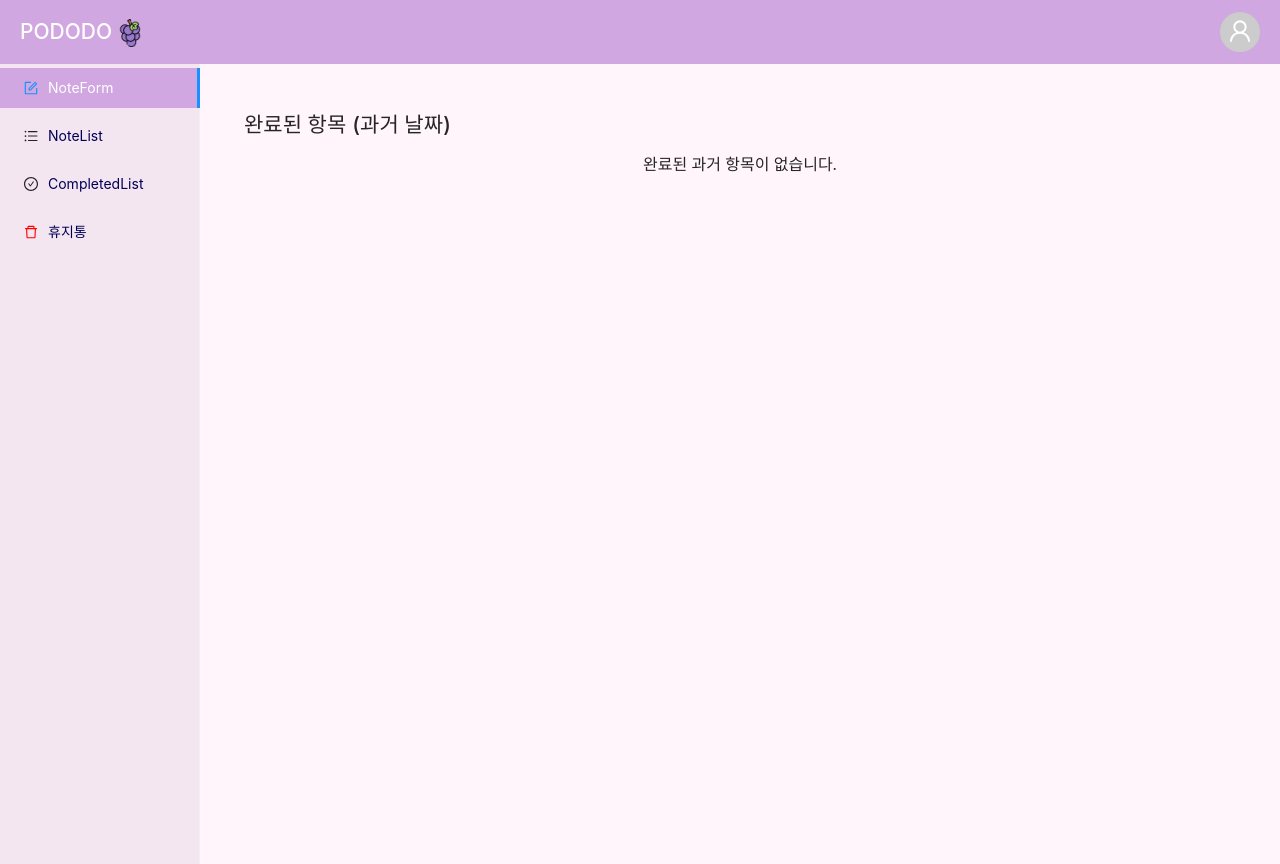
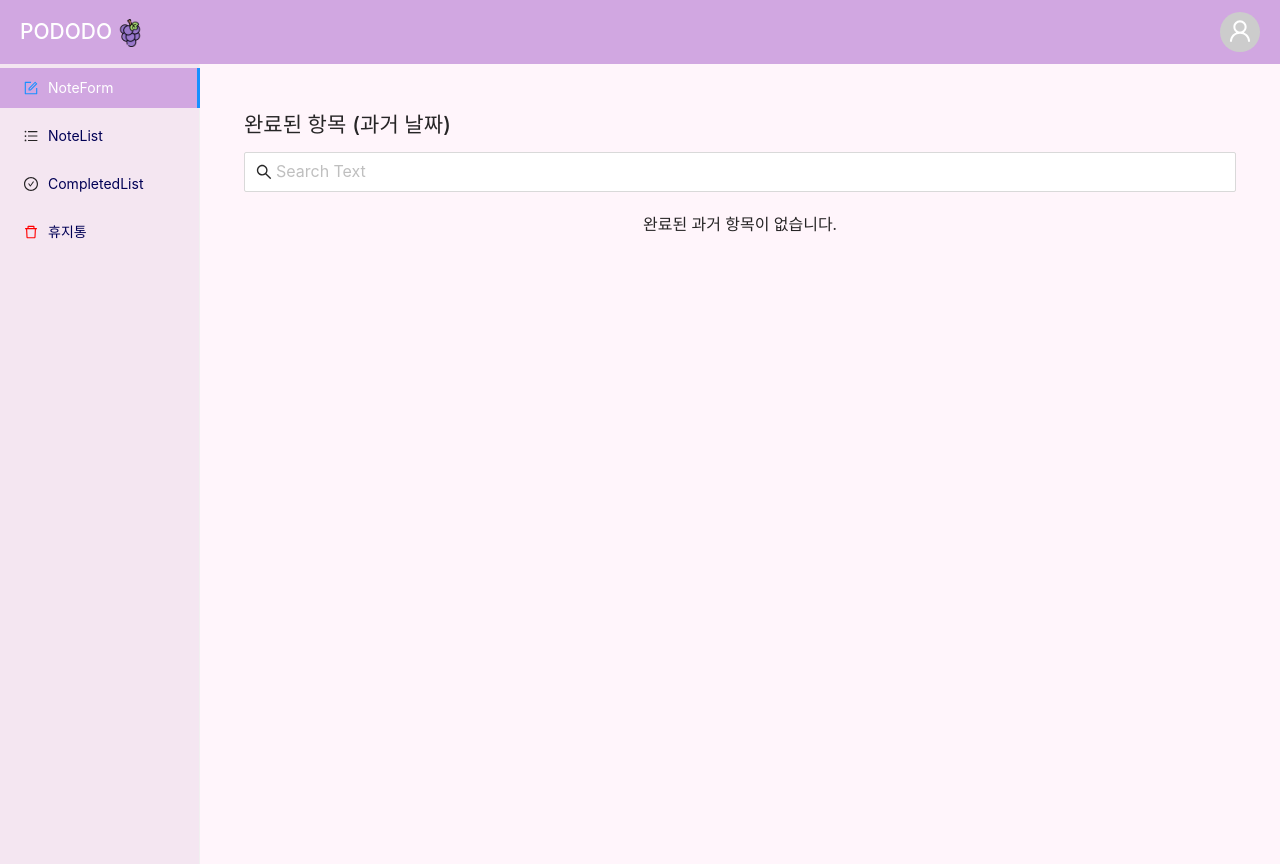
Before and after one commit to project-pododo/pododo-client, a React (Create React App) app: page /completed in a window 1280 px wide. Built offline with nearby package versions, Linux system fonts and the light colour scheme.

Commit message:
서치바 추가 및 datepicker 수정

```diff
--- a/src/App.js
+++ b/src/App.js
@@ -1,6 +1,6 @@
 import "./App.css";
 import { BrowserRouter, Route, Routes, Link } from "react-router-dom";
-import { Layout, Menu, Avatar } from "antd";
+import { Layout, Menu, Avatar, Badge } from "antd";
 import {
   FormOutlined,
   UnorderedListOutlined,
@@ -13,6 +13,7 @@ import NoteForm from "./component/NoteForm";
 import NoteList from "./component/NoteList";
 import RubbishList from "./component/RubbishList";
 import CompletedList from "./component/CompletedList";
+import dayjs from "dayjs";
 
 const { Content, Sider, Header } = Layout;
 
@@ -20,6 +21,7 @@ function App() {
   const [notes, setNotes] = useState([]);
   const [rubbish, setRubbish] = useState([]);
   const [selectedKey, setSelectedKey] = useState("1");
+  const [isOverdueCount, setIsOverdueCount] = useState(0);
 
   const handleUpdateNote = (id, updateNote) => {
     setNotes((prevNotes) =>
@@ -51,6 +53,13 @@ function App() {
     }
   };
 
+  const handleOverdueChange = () => {
+    const overdueCount = notes.filter(
+      (note) => note.dateRange && dayjs().isAfter(dayjs(note.dateRange[1]))
+    ).length;
+    setIsOverdueCount(overdueCount);
+  };
+
   return (
     <BrowserRouter>
       <Layout style={{ minHeight: "100vh" }}>
@@ -72,7 +81,9 @@ function App() {
             />
           </h1>{" "}
           <div style={{ display: "flex", alignItems: "center", gap: "10px" }}>
-            <Avatar size="large" icon={<UserOutlined />} />{" "}
+            <Badge count={isOverdueCount} offset={[10, 0]}>
+              <Avatar size="large" icon={<UserOutlined />} />{" "}
+            </Badge>
           </div>
         </Header>
         <Layout style={{}}>
@@ -179,13 +190,18 @@ function App() {
                       notes={notes}
                       onDelete={handleDelete}
                       onUpdate={handleUpdateNote}
+                      onOverdueChange={handleOverdueChange}
                     />
                   }
                 />
                 <Route
                   path="/completed"
                   element={
-                    <CompletedList notes={notes} onDelete={handleDelete} />
+                    <CompletedList
+                      notes={notes}
+                      onDelete={handleDelete}
+                      onOverdueChange={handleOverdueChange}
+                    />
                   }
                 />
                 <Route
--- a/src/component/CompletedList.js
+++ b/src/component/CompletedList.js
@@ -1,19 +1,34 @@
-import React from "react";
-import { Collapse, Button, Dropdown, Menu } from "antd";
-import { MoreOutlined } from "@ant-design/icons";
+import React, { useState } from "react";
+import { Collapse, Button, Dropdown, Menu, Input } from "antd";
+import { MoreOutlined, SearchOutlined } from "@ant-design/icons";
 import dayjs from "dayjs";
 
 const { Panel } = Collapse;
 
 function CompletedList({ notes, onDelete }) {
+  const [searchText, setSearchText] = useState("");
+
   // 현재 날짜보다 이전에 등록된 완료된 항목 필터링
   const pastCompletedNotes = notes.filter(
-    (note) => note.isCompleted && dayjs(note.dateRange[1]).isBefore(dayjs())
+    (note) =>
+      note.isCompleted &&
+      dayjs(note.dateRange[1]).isBefore(dayjs()) &&
+      note.title.toLowerCase().includes(searchText.toLowerCase())
   );
 
   return (
     <div style={{ padding: 20, margin: "0 auto" }}>
       <h2>완료된 항목 (과거 날짜)</h2>
+      <Input
+        placeholder="Search Text"
+        prefix={<SearchOutlined />}
+        allowClear
+        enterButton="Search"
+        size="large"
+        value={searchText}
+        onChange={(e) => setSearchText(e.target.value)}
+        style={{ marginBottom: 20 }}
+      />
       {pastCompletedNotes.length > 0 ? (
         <Collapse accordion>
           {pastCompletedNotes.map((note) => {
--- a/src/component/NoteCard.js
+++ b/src/component/NoteCard.js
@@ -1,4 +1,4 @@
-import React, { useState } from "react";
+import React, { useState, useEffect } from "react";
 import { Collapse, Button, Input, Switch, Dropdown, Menu } from "antd";
 import { MoreOutlined } from "@ant-design/icons";
 import dayjs from "dayjs";
@@ -6,7 +6,7 @@ import "../css/CustomStyle.css";
 
 const { Panel } = Collapse;
 
-function NoteCard({ note, onDelete, onUpdate }) {
+function NoteCard({ note, onDelete, onUpdate, onOverdueChange }) {
   const [title, setTitle] = useState(note.title);
   const [content, setContent] = useState(note.content);
   const [isEditingTitle, setIsEditingTitle] = useState(false);
@@ -14,7 +14,16 @@ function NoteCard({ note, onDelete, onUpdate }) {
 
   const handleTitleChange = (e) => setTitle(e.target.value);
   const handleContentChange = (e) => setContent(e.target.value);
+
   const isOverdue = note.dateRange && dayjs().isAfter(dayjs(note.dateRange[1]));
+  const isCompletedAndExpired =
+    note.isCompleted &&
+    note.dateRange &&
+    dayjs().diff(dayjs(note.dateRange[1]), "day") >= 1;
+
+  useEffect(() => {
+    onOverdueChange(); // 개별 ID나 상태 전달이 아닌, 전체 개수를 계산하게 호출
+  }, [isOverdue, note.id, onOverdueChange]);
 
   const saveTitle = () => {
     setIsEditingTitle(false);
@@ -39,7 +48,7 @@ function NoteCard({ note, onDelete, onUpdate }) {
     </Menu>
   );
 
-  if (!note) {
+  if (!note || isCompletedAndExpired) {
     return <div style={{ fontSize: 24 }}>No note available</div>;
   }
 
--- a/src/component/NoteForm.js
+++ b/src/component/NoteForm.js
@@ -60,7 +60,8 @@ function NoteForm({ onAdd }) {
           style={{ flex: 1, borderColor: "#6A0DAD" }}
         />
         <RangePicker
-          showTime
+          showTime={{ format: "HH:mm" }}
+          format="YYYY-MM-DD HH:mm"
           value={dateRange}
           onChange={(dates) =>
             setDateRange(dates || [defaultStart, defaultEnd])
--- a/src/component/NoteList.js
+++ b/src/component/NoteList.js
@@ -1,10 +1,14 @@
 import React from "react";
 import { BackTop } from "antd";
 import NoteCard from "./NoteCard";
+import dayjs from "dayjs";
 
-function NoteList({ notes, onDelete, onUpdate }) {
+function NoteList({ notes, onDelete, onUpdate, onOverdueChange }) {
   const pendingNotes = notes.filter((note) => !note.isCompleted);
-  const completedNotes = notes.filter((note) => note.isCompleted);
+  const completedNotes = notes.filter((note) => {
+    if (!note.isCompleted || !note.dateRange) return false;
+    return dayjs().diff(dayjs(note.dateRange[1]), "day") < 1;
+  });
 
   return (
     <div
@@ -23,6 +27,7 @@ function NoteList({ notes, onDelete, onUpdate }) {
             note={note}
             onDelete={onDelete}
             onUpdate={onUpdate}
+            onOverdueChange={onOverdueChange}
           />
         ))
       ) : (
@@ -38,6 +43,7 @@ function NoteList({ notes, onDelete, onUpdate }) {
             note={note}
             onDelete={onDelete}
             onUpdate={onUpdate}
+            onOverdueChange={onOverdueChange}
           />
         ))
       ) : (
```
